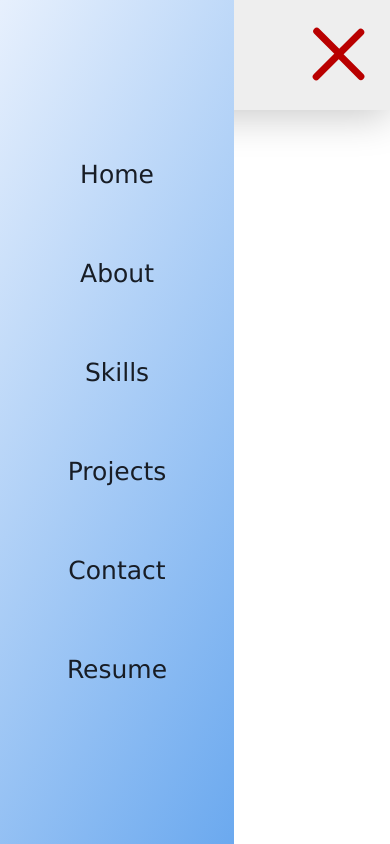
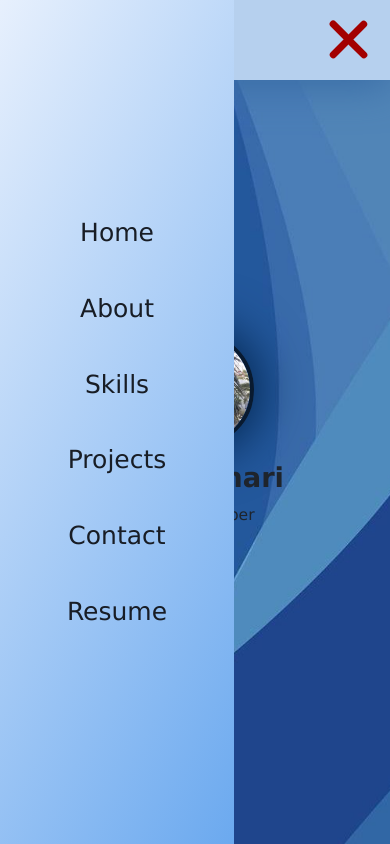
Before and after one commit to salehghari/salehghari.github.io, a plain HTML site: page first/first.html in a window 390 px wide. Both pictures are taken after a click on the label 335 px from the left and 55 px from the top of the page. Shown: the top 844 px of the page. Drawn offline with Linux system fonts and the light colour scheme.

Commit message:
Added 'Home' and 'About' pages, fixed bug.

```diff
--- a/first/first.html
+++ b/first/first.html
@@ -5,6 +5,7 @@
     <meta http-equiv="X-UA-Compatible" content="IE=edge">
     <meta name="viewport" content="width=device-width, initial-scale=1.0">
     <link rel="stylesheet" href="style.css">
+    <link rel="stylesheet" href="https://cdnjs.cloudflare.com/ajax/libs/font-awesome/5.15.4/css/all.min.css" integrity="sha512-1ycn6IcaQQ40/MKBW2W4Rhis/DbILU74C1vSrLJxCq57o941Ym01SwNsOMqvEBFlcgUa6xLiPY/NS5R+E6ztJQ==" crossorigin="anonymous" referrerpolicy="no-referrer" />
     <title>First | GitHub Page</title>
 </head>
 <body>
@@ -16,7 +17,10 @@
             <a href="#Projects" class="navItems">Projects</a>
             <a href="#Contact" class="navItems">Contact</a>
             <a href="#Resume" class="navItems">Resume</a>
-            <label for="check">
+            <a href="https://github.com/salehghari" class="fab fa-github"></a>
+            <a href="https://www.instagram.com/salehghari/" class="fab fa-instagram"></a>
+            <a href="#" class="fab fa-youtube"></a>
+            <label id="label" for="check">
                 <input type="checkbox" id="check"/>
                 <span></span>
                 <span></span>
@@ -32,6 +36,17 @@
             <a href="#Resume" class="sideMenuItems">Resume</a>
         </div>
     </header>
+    <div class="home">
+        <img id="myPic" src="media/my-picture.png" alt="My Picture">
+        <div class="homeText">
+            <h1 id="myName">Saleh Ghari</h1>
+            <h2 id="myProfession">Web Developer</h2>
+        </div>
+    </div>
+    <div class="about">
+        <h1 class="aboutHeader">About me</h1>
+        <p class="aboutDescription">I'm a student and I'm interested in web development. When away from my computer, my hobbies include swimming, cooking and fishing.</p>
+    </div>
     <script src="first.js"></script>
 </body>
 
--- a/first/first.js
+++ b/first/first.js
@@ -1,5 +1,6 @@
 const menuIcon = document.querySelector("#check");
 const sideMenu = document.querySelector(".sideMenu");
+const label = document.querySelector("#label");
 
 menuIcon.addEventListener("click", e => {
     if (menuIcon.checked == true){
@@ -8,3 +9,10 @@ menuIcon.addEventListener("click", e => {
         sideMenu.style.left = "-100%";
     }
 });
+var width;
+window.onresize = window.onload = function() {
+    width = this.innerWidth;
+    if (width >= 901) {
+        sideMenu.style.left = "-100%";
+    }
+}
--- a/first/style.css
+++ b/first/style.css
@@ -3,21 +3,25 @@
     padding: 0;
     font-size: 62.5%;
     box-sizing: border-box;
+    overflow-x: hidden;
     font-family: 'Lucida Sans', 'Lucida Sans Regular', 'Lucida Grande', 'Lucida Sans Unicode', Geneva, Verdana, sans-serif;
+}
+a {
+    text-decoration: none;
 }
 .navbar {
     position: fixed;
     width: 100%;
     height: 110px;
-    background-color: rgb(238, 238, 238);
-    box-shadow: 0px 6px 40px 0px rgb(200, 200, 200);
+    background-color: #b6d0ee;
+    box-shadow: 0px 6px 40px 0px #386ba5;
     display: flex;
     justify-content: center;
     align-items: center;
+    overflow: hidden;
 }
 .navItems {
     margin: 2%;
-    text-decoration: none;
     color: rgb(29, 30, 32);
     font-size: 25px;
     transition: color .4s;
@@ -43,14 +47,14 @@
 label {
     display: none;
     flex-direction: column;
-    width: 70px;
+    width: 50px;
     cursor: pointer;
 }
 label span {
     background: rgb(29, 30, 32);
     border-radius: 10px;
     height: 7px;
-    margin: 7px 0;
+    margin: 6px 0;
     transition: .4s cubic-bezier(0.68, -0.6, 0.32, 1.6);
 }
 span:nth-of-type(1) {
@@ -69,12 +73,12 @@ input[type="checkbox"] {
 }
 
 input[type="checkbox"]:checked~span {
-    background-color: #b90000;
+    background-color: #a30000;
 }
 
 input[type="checkbox"]:checked~span:nth-of-type(1) {
     transform-origin: bottom;
-    transform: rotatez(45deg) translate(8px, 0px);
+    transform: rotatez(45deg) translate(8px, 3px);
 }
 
 input[type="checkbox"]:checked~span:nth-of-type(2) {
@@ -85,19 +89,8 @@ input[type="checkbox"]:checked~span:nth-of-type(2) {
 input[type="checkbox"]:checked~span:nth-of-type(3) {
     transform-origin: bottom;
     width: 50%;
-    transform: translate(30px, -11px) rotatez(45deg);
+    transform: translate(21.5px, -12px) rotatez(45deg);
 
-}
-
-@media screen and (max-width: 700px) {
-    label {
-        display: flex;
-        position: absolute;
-        right: 5%;
-    }
-    .navItems {
-        display: none;
-    }
 }
 
 .sideMenu {
@@ -112,10 +105,95 @@ input[type="checkbox"]:checked~span:nth-of-type(3) {
     flex-direction: column;
     transition: left .4s;
     z-index: 999 !important;
+    overflow: hidden;
 }
 .sideMenuItems {
-    text-decoration: none;
     color: rgb(24, 29, 37);
     font-size: 25px;
-    margin: 15% 0;
+    margin: 5% 0;
 }
+.sideMenuItems:hover {
+    border-bottom: 2px solid rgb(31, 63, 114);
+}
+.fab {
+    font-size: 15em;
+    color: rgb(29, 30, 32);
+    margin: 0 1.5%;
+}
+@media screen and (max-width: 900px) {
+    label {
+        display: flex;
+        position: absolute;
+        right: 5%;
+    }
+    .navItems {
+        display: none;
+    }
+    .navbar {
+        height: 100px;
+        justify-content: start;
+    }
+    .fab {
+        margin: 0 2%;
+    }
+}
+@media screen and (max-width: 450px) {
+    .sideMenuItems {
+        margin: 10% 0;
+    }
+    .navbar {
+        height: 80px;
+    }
+}
+.home {
+    background-image: url(media/background-image.jpg);
+    background-size: cover;
+    width: 100vw;
+    height: 100vh;
+    display: grid;
+    justify-items: center;
+    grid-template-columns: 1fr;
+    align-content: center;
+}
+#myPic {
+    box-shadow: 0px 0px 50px 5px #00244d;
+    user-select: none;
+    height: 30vmin;
+    width: 30vmin;
+    border-radius: 50%;
+    border: 4px solid #05111fdc;
+    margin-top: 5%;
+}
+h1 {
+    font-size: 7vmin;
+    margin: 0.5em;
+}
+h2 {
+    font-size: 4vmin;
+    margin: 0.5em;
+}
+#myProfession{
+    font-weight: 400;
+}
+.homeText {
+    text-align: center;
+    color: #1e242c;
+}
+.about {
+    width: 100vw;
+    height: 100vh;
+    background-color: #001936;
+    display: flex;
+    flex-direction: column;
+    justify-content: center;
+    align-items: center;
+    padding-left: 10vw;
+    padding-right: 10vw;
+}
+
+.aboutHeader, .aboutDescription {
+    color: #ebebeb;
+}
+p {
+    font-size: 3.5vmin;
+}
```
Also changed, not shown: first/media/background-image.jpg (added), first/media/my-picture.png (added).
